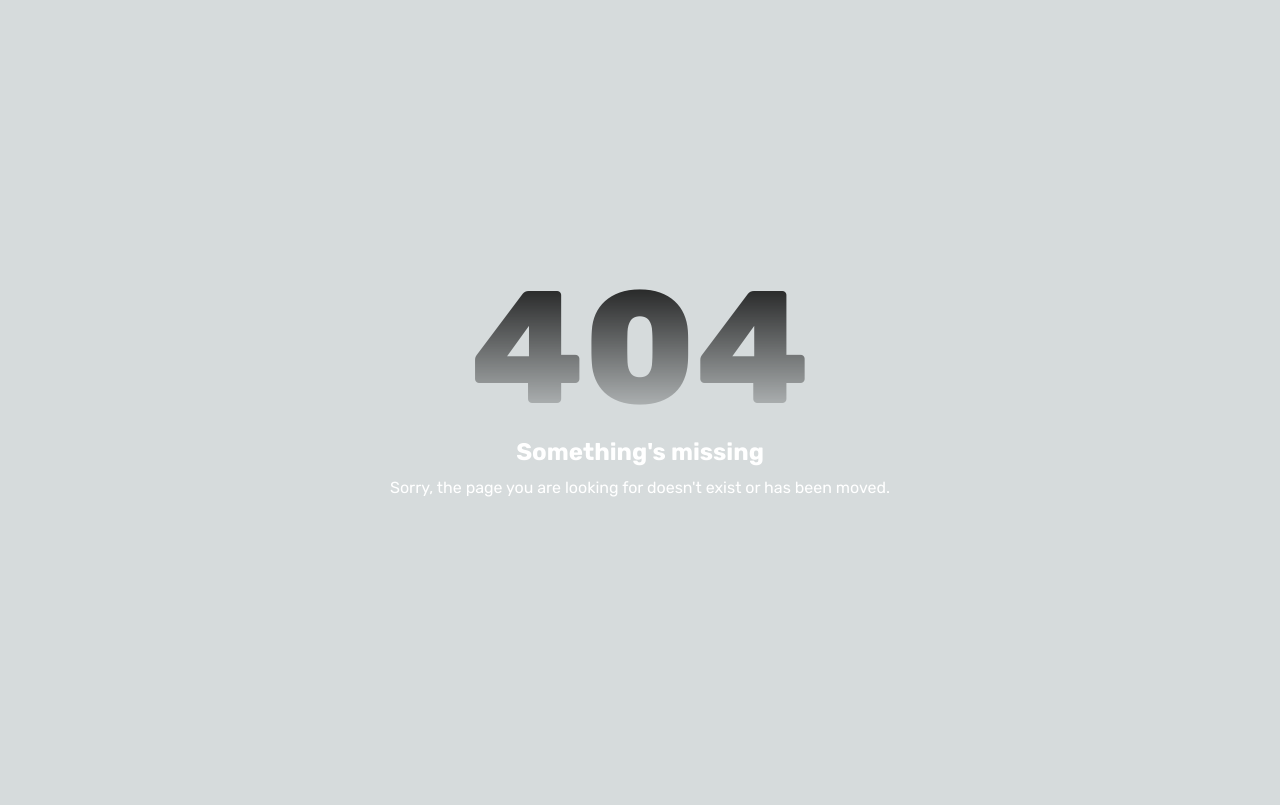
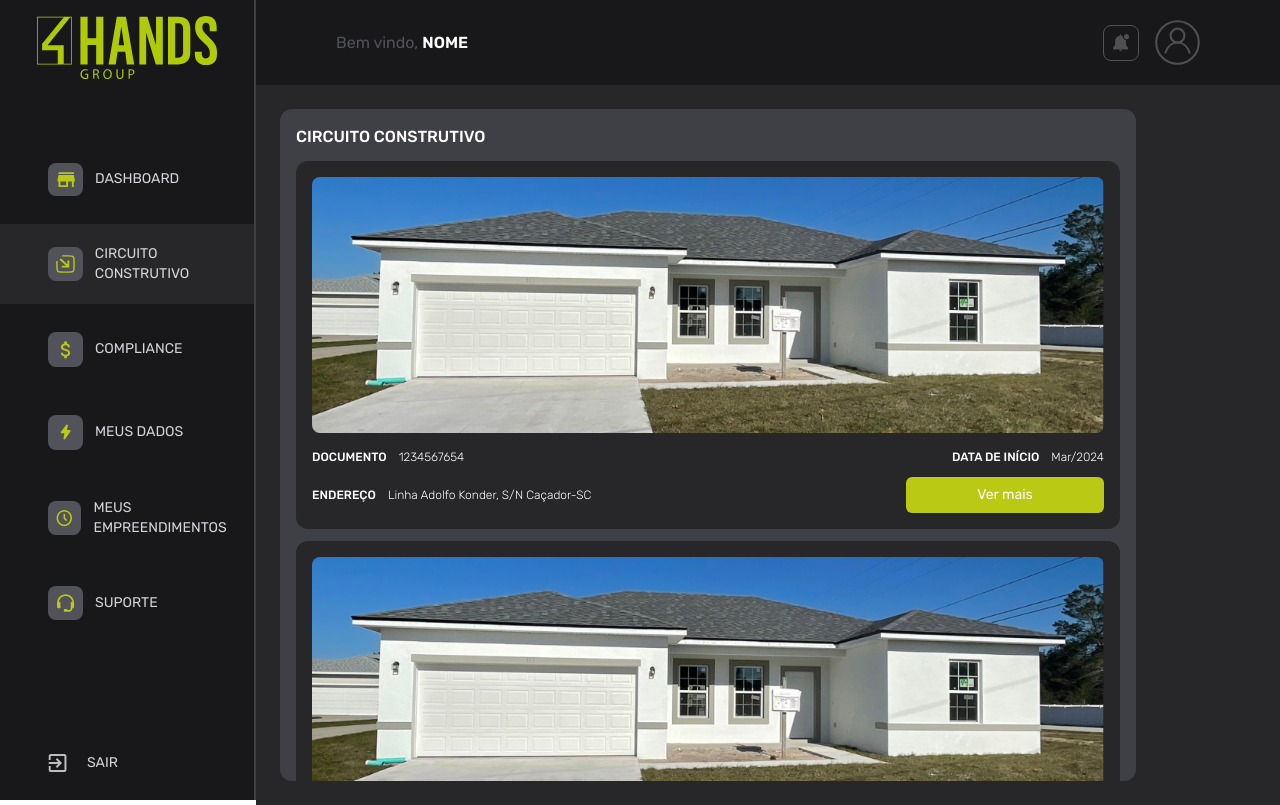
Before and after one commit to douglasc-c/jb-next, a Next.js app: page /pt-BR/contracts in a window 1280 px wide. Before the commit this address had no page. Built offline with nearby package versions, Linux system fonts and the light colour scheme.

Commit message:
feat(contracts):create layout page

```diff
--- a/package.json
+++ b/package.json
@@ -1,5 +1,5 @@
 {
-  "name": "fourhands-frontend",
+  "name": "fourhands_frontend",
   "version": "0.1.0",
   "private": true,
   "scripts": {
--- a/src/app/[locale]/(auth)/(signin)/page.tsx
+++ b/src/app/[locale]/(auth)/(signin)/page.tsx
@@ -4,16 +4,17 @@ import { useState, FormEvent } from 'react'
 import Image from 'next/image'
 import Input from '@/components/inputs/input'
 import { useAuthContext } from '@/context/auth-context'
-import { useDispatch } from 'react-redux'
-import { setToken } from '@/redux/auth-slice'
+// import { useDispatch } from 'react-redux'
+// import { setToken } from '@/redux/auth-slice'
 import { useRouter } from 'next/navigation'
-import { AppDispatch } from '@/redux/store'
-import api from '@/lib/api'
+// import { AppDispatch } from '@/redux/store'
+// import api from '@/lib/api'
 import ButtonGlobal from '@/components/buttons/global'
 
 export default function SignIn() {
   const { textSignIn, locale } = useAuthContext()
-  const dispatch = useDispatch<AppDispatch>()
+
+  // const dispatch = useDispatch<AppDispatch>()
   const router = useRouter()
   const [formData, setFormData] = useState({ email: '', password: '' })
   const [error, setError] = useState('')
@@ -31,23 +32,33 @@ export default function SignIn() {
     event.preventDefault()
     setLoading(true)
     setError('')
+    console.log( router.push(`${locale}/dashboard`))
+
+    if (!locale) {
+      setError('Erro: Locale não definido.')
+      console.error('Locale está undefined')
+      setLoading(false)
+      return
+    }
+
     try {
-      const response = await api.post('/sessions', formData)
-      if (response.status === 200) {
-        const data = response.data
-        if (data.token) {
-          const maxAge = 60 * 60
-          document.cookie = `auth-token=${data.token}; Max-Age=${maxAge}; path=/; SameSite=Strict`
-          dispatch(setToken(data.token))
-          router.push(`${locale}/dashboard`)
-        } else {
-          setError('Token não encontrado na resposta')
-          console.error('Token não encontrado na resposta')
-        }
-      } else {
-        setError('Falha no login')
-        console.error('Falha no login:', response.statusText)
-      }
+      router.push(`${locale}/dashboard`)
+      // const response = await api.post('/sessions', formData)
+      // if (response.status === 200) {
+      //   const data = response.data
+      //   if (data.token) {
+      //     const maxAge = 60 * 60
+      //     document.cookie = `auth-token=${data.token}; Max-Age=${maxAge}; path=/; SameSite=Strict`
+      //     dispatch(setToken(data.token))
+      //     router.push(`${locale}/dashboard`)
+      //   } else {
+      //     setError('Token não encontrado na resposta')
+      //     console.error('Token não encontrado na resposta')
+      //   }
+      // } else {
+      //   setError('Falha no login')
+      //   console.error('Falha no login:', response.statusText)
+      // }
     } catch (error) {
       setError('Erro ao conectar ao servidor')
       console.error('Erro na requisição:', error)
--- /dev/null
+++ b/src/app/[locale]/(authenticated)/bussines/page.tsx
@@ -0,0 +1,32 @@
+'use client'
+
+import { useLayoutContext } from '@/context/layout-context'
+// import Image from 'next/image'
+
+export default function Bussines() {
+  const { textMyData } = useLayoutContext()
+
+  // const data = {
+  //   name: 'Joao',
+  //   lastName: 'Anastacio',
+  //   email: 'joao@gmail.com',
+  //   documentNumber: '123.1234.123-12',
+  //   dateOfBith: '01/01/1993',
+  //   country: 'Brasil',
+  //   address: 'Rua Joao Nastacio',
+  //   city: 'Curitiba',
+  //   password: '123456',
+  //   confirmPassword: '123456',
+  // }
+
+  return (
+    <main className="bg-zinc-800 h-[calc(90vh)] flex flex-col p-6 pr-36">
+      <div className="flex flex-col p-4 bg-zinc-700 rounded-xl space-y-3">
+        <h1 className="uppercase font-medium">{textMyData.myData}</h1>
+        <div className="flex flex-col p-10 bg-zinc-800 rounded-xl space-y-10">
+
+        </div>
+      </div>
+    </main>
+  )
+}
--- a/src/app/[locale]/(authenticated)/compliance/page.tsx
+++ b/src/app/[locale]/(authenticated)/compliance/page.tsx
@@ -67,7 +67,6 @@ export default function Compliance() {
         <h1 className="uppercase font-medium">{textCompliance.compliance}</h1>
 
         {!isSubmitted ? (
-          // Exibe o formulário de etapas até o envio
           <ComplianceStep
             documentType={steps[currentStep].documentType}
             issuingBody={steps[currentStep].issuingBody}
--- /dev/null
+++ b/src/app/[locale]/(authenticated)/contracts/page.tsx
@@ -0,0 +1,44 @@
+'use client'
+
+import { ConstructionCircuit } from '@/components/cards/construction-circuit'
+import { useLayoutContext } from '@/context/layout-context'
+// import Image from 'next/image'
+
+export default function Contracts() {
+  const { textContracts } = useLayoutContext()
+
+  const data = [
+    {
+      document: '1234567654',
+      initialDate: 'Mar/2024',
+      address: 'Linha Adolfo Konder, S/N Caçador-SC',
+    },
+    {
+      document: '9876543210',
+      initialDate: 'Apr/2024',
+      address: 'Rua XV de Novembro, 123 Curitiba-PR',
+    },
+    {
+      document: '9876543210',
+      initialDate: 'Apr/2024',
+      address: 'Rua XV de Novembro, 123 Curitiba-PR',
+    },
+    {
+      document: '9876543210',
+      initialDate: 'Apr/2024',
+      address: 'Rua XV de Novembro, 123 Curitiba-PR',
+    },
+  ]
+
+  return (
+    <main className="bg-zinc-800 h-[calc(90vh)] flex flex-col p-6 pr-36">
+      <div className="flex flex-col p-4 bg-zinc-700 rounded-xl space-y-3 overflow-y-auto max-h-md relative">
+        <h1 className="uppercase font-medium">{textContracts.constructionCircuit}</h1>
+        {data.map((item, index) => (
+          <ConstructionCircuit key={index} data={item} />
+        ))}
+        {/* <div className="absolute inset-x-0 bottom-0 h-16 bg-gradient-to-t from-black to-transparent pointer-events-none" /> */}
+      </div>
+    </main>
+  )
+}
--- a/src/app/[locale]/(authenticated)/layout.tsx
+++ b/src/app/[locale]/(authenticated)/layout.tsx
@@ -1,5 +1,5 @@
 import '@/app/globals.css'
-import { getTranslations } from 'next-intl/server'
+import { getLocale, getTranslations } from 'next-intl/server'
 import Header from '@/components/header/header'
 import { LayoutProvider, LayoutContextProps } from '@/context/layout-context'
 import Sidebar from '@/components/header/sidebar'
@@ -12,17 +12,17 @@ export async function generateStaticParams() {
   return languages.map((lng) => ({ lng }))
 }
 
-interface RootLayoutProps {
-  children: React.ReactNode
-  params: { lng: string }
-}
 
 export default async function RootLayout({
   children,
-  params,
-}: RootLayoutProps) {
-  const { lng } = params
-  const locale = lng
+  params: { lng },
+}: {
+  children: React.ReactNode
+  params: {
+    lng: string
+  }
+}) {
+  const locale = await getLocale()
   const t = await getTranslations(lng)
 
   const textHeader = {
@@ -115,6 +115,10 @@ export default async function RootLayout({
     ),
   }
 
+  const textContracts = {
+    constructionCircuit: t('TextLang.constructionCircuit'),
+  }
+
   const layoutValue: LayoutContextProps = {
     textYourResources,
     textDataInvestments,
@@ -122,6 +126,7 @@ export default async function RootLayout({
     textMyContracts,
     textMyData,
     textCompliance,
+    textContracts,
     locale,
   }
 
--- /dev/null
+++ b/src/app/[locale]/(authenticated)/support/page.tsx
@@ -0,0 +1,41 @@
+'use client'
+
+// import { ConstructionCircuit } from '@/components/cards/construction-circuit'
+import { useLayoutContext } from '@/context/layout-context'
+// import Image from 'next/image'
+
+export default function Support() {
+  const { textMyData } = useLayoutContext()
+
+  // const data = [
+  //   {
+  //     document: '1234567654',
+  //     initialDate: 'Mar/2024',
+  //     address: 'Linha Adolfo Konder, S/N Caçador-SC',
+  //   },
+  //   {
+  //     document: '9876543210',
+  //     initialDate: 'Apr/2024',
+  //     address: 'Rua XV de Novembro, 123 Curitiba-PR',
+  //   },
+  //   {
+  //     document: '9876543210',
+  //     initialDate: 'Apr/2024',
+  //     address: 'Rua XV de Novembro, 123 Curitiba-PR',
+  //   },
+  //   {
+  //     document: '9876543210',
+  //     initialDate: 'Apr/2024',
+  //     address: 'Rua XV de Novembro, 123 Curitiba-PR',
+  //   },
+  // ]
+
+  return (
+    <main className="bg-zinc-800 h-[calc(90vh)] flex flex-col p-6 pr-36">
+      <div className="flex flex-col p-4 bg-zinc-700 rounded-xl space-y-3">
+        <h1 className="uppercase font-medium">{textMyData.myData}</h1>
+
+      </div>
+    </main>
+  )
+}
--- a/src/app/layout.tsx
+++ b/src/app/layout.tsx
@@ -1,5 +1,5 @@
 import type { Metadata } from 'next'
-import { getTranslations } from 'next-intl/server'
+import { getLocale, getTranslations } from 'next-intl/server'
 import './globals.css'
 import { AuthProvider } from '@/context/auth-context'
 
@@ -17,13 +17,15 @@ export const dynamic = 'force-dynamic'
 
 export default async function RootLayout({
   children,
-  params,
+  params: { lng },
 }: {
   children: React.ReactNode
-  params: { lng: string }
+  params: {
+    lng: string
+  }
 }) {
-  const lng = params.lng // Resolvido diretamente
-  const t = await getTranslations(lng) // Busca as traduções com base no idioma
+  const locale = await getLocale()
+  const t = await getTranslations(lng)
 
   const textSignIn = {
     enter: t('TextLang.enter'),
@@ -37,7 +39,7 @@ export default async function RootLayout({
     yourInformationIsSafe: t('TextLang.yourInformationIsSafe'),
   }
 
-  const layoutValue = { textSignIn, locale: lng }
+  const layoutValue = { textSignIn, locale }
 
   return (
     <html lang={lng}>
--- /dev/null
+++ b/src/components/cards/construction-circuit.tsx
@@ -0,0 +1,85 @@
+'use client'
+
+import { useLayoutContext } from '@/context/layout-context'
+import { useState } from 'react'
+import ButtonGlobal from '../buttons/global'
+
+interface ContractProps {
+  data: {
+    document: string
+    initialDate: string
+    address: string
+  }
+}
+
+export function ConstructionCircuit({ data }: ContractProps) {
+  const { textNewOpportunities } = useLayoutContext()
+  const [isModalOpen, setIsModalOpen] = useState(false)
+
+  const openModal = () => {
+    setIsModalOpen(true)
+  }
+
+  const closeModal = () => {
+    setIsModalOpen(false)
+  }
+
+  return (
+    <div className="flex flex-col p-4 bg-zinc-800 rounded-xl h-auto justify-around w-full">
+      <section className="hidden md:block w-full h-64 relative">
+        <div className="absolute inset-0 bg-base-home bg-cover bg-center rounded-lg" />
+      </section>
+      <section className="flex flex-col text-xs space-y-3 pt-4">
+        <div className="flex ">
+          <div className="w-full flex space-x-3">
+            <p className="font-medium uppercase">{textNewOpportunities.document}</p>
+            <span className="font-light"> {data.document}</span>
+          </div>
+          <div className="w-full flex justify-end space-x-3">
+            <p className="font-medium uppercase">{textNewOpportunities.startDate}</p>
+            <span className="font-light">{data.initialDate}</span>
+          </div>
+        </div>
+        <div className="flex items-center">
+          <div className="w-full flex space-x-3">
+            <p className="font-medium uppercase">
+              {textNewOpportunities.address}
+            </p>
+            <span className="font-light">{data.address}</span>
+          </div>
+          <div className="flex justify-end w-2/6 space-x-3">
+            <ButtonGlobal
+              type="button"
+              params={{
+                title: textNewOpportunities.seeMore,
+                color: 'bg-primary',
+              }}
+              onClick={openModal}
+            />
+          </div>
+        </div>
+      </section>
+
+      {/* Modal */}
+      {isModalOpen && (
+        <div className="fixed inset-0 bg-black bg-opacity-50 flex justify-center items-center z-50">
+          <div className="bg-zinc-800 p-6 rounded-lg w-1/2">
+            <h2 className="text-lg font-medium mb-4">
+              {/* {textNewOpportunities.modalTitle} */}
+              AHS
+            </h2>
+            {/* <p>{textNewOpportunities.modalContent}</p> */}
+            CONTENTE
+            <button
+              onClick={closeModal}
+              className="mt-4 bg-primary text-white px-4 py-2 rounded"
+            >
+              {/* {textNewOpportunities.close} */}
+              CLOSE
+            </button>
+          </div>
+        </div>
+      )}
+    </div>
+  )
+}
--- a/src/components/header/sidebar.tsx
+++ b/src/components/header/sidebar.tsx
@@ -15,8 +15,8 @@ interface SidebarProps {
   }
   locale: string
 }
+const Sidebar: React.FC<SidebarProps> = ({ text, locale }) => {
 
-const Sidebar: React.FC<SidebarProps> = ({ text, locale }) => {
   return (
     <div className="fixed top-0 left-0 h-full w-64 bg-zinc-900 border-r-2 border-zinc-700 flex flex-col space-y-12">
       <div className="p-4 justify-center flex">
@@ -59,7 +59,7 @@ const Sidebar: React.FC<SidebarProps> = ({ text, locale }) => {
         <ButtonMenu
           params={{
             title: text.myVentures,
-            path: `/${locale}/work`,
+            path: `/${locale}/bussines`,
             icon: 'clock',
           }}
         />
--- a/src/context/layout-context.tsx
+++ b/src/context/layout-context.tsx
@@ -72,6 +72,10 @@ export interface LayoutContextProps {
     howDoIChangeMyDataAndDocuments: string
   }
 
+  textContracts:{
+    constructionCircuit: string
+  }
+
   locale: string
 }
 
```
Also changed, not shown: src/middleware.ts (+12 -12 lines).
